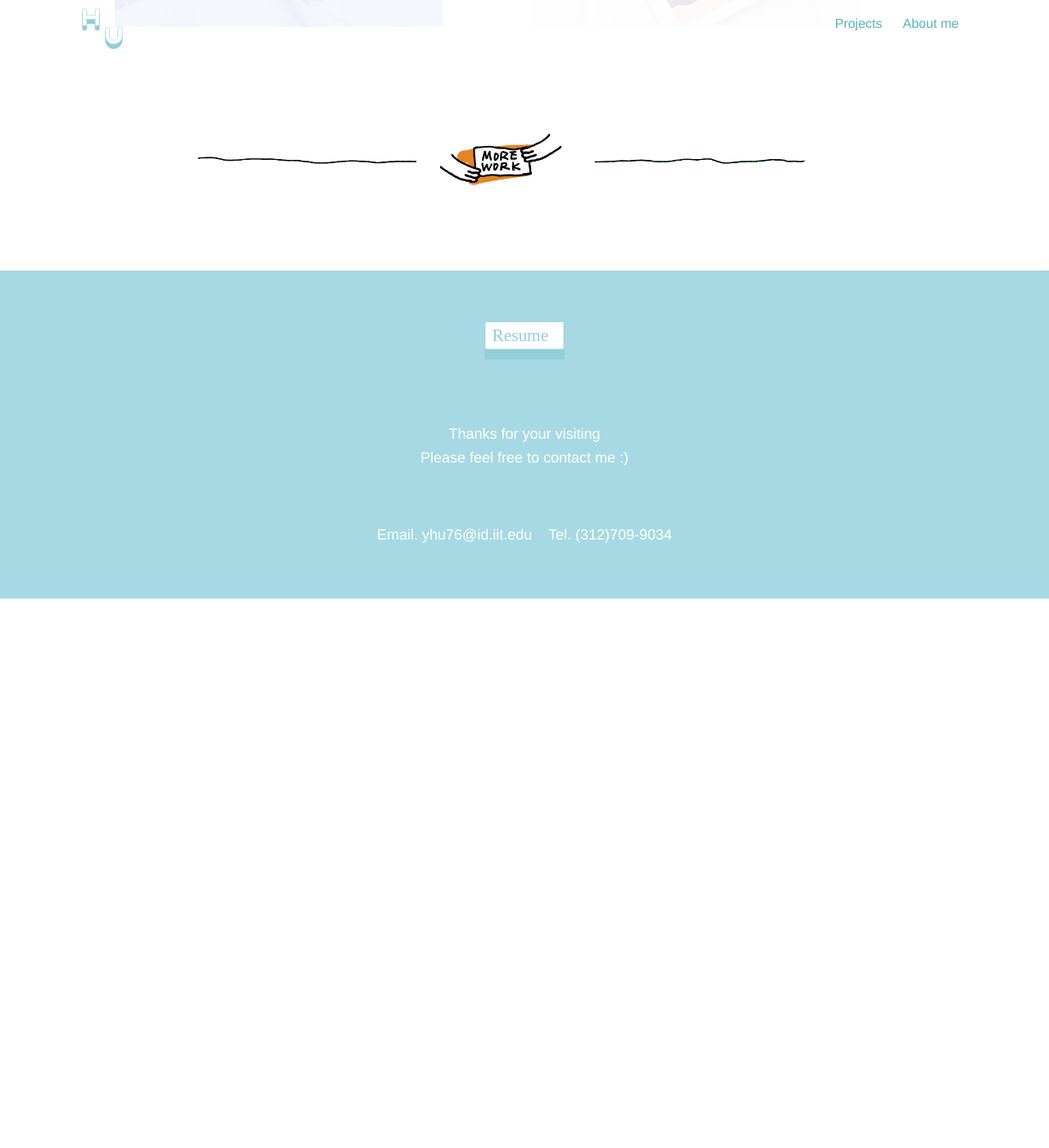
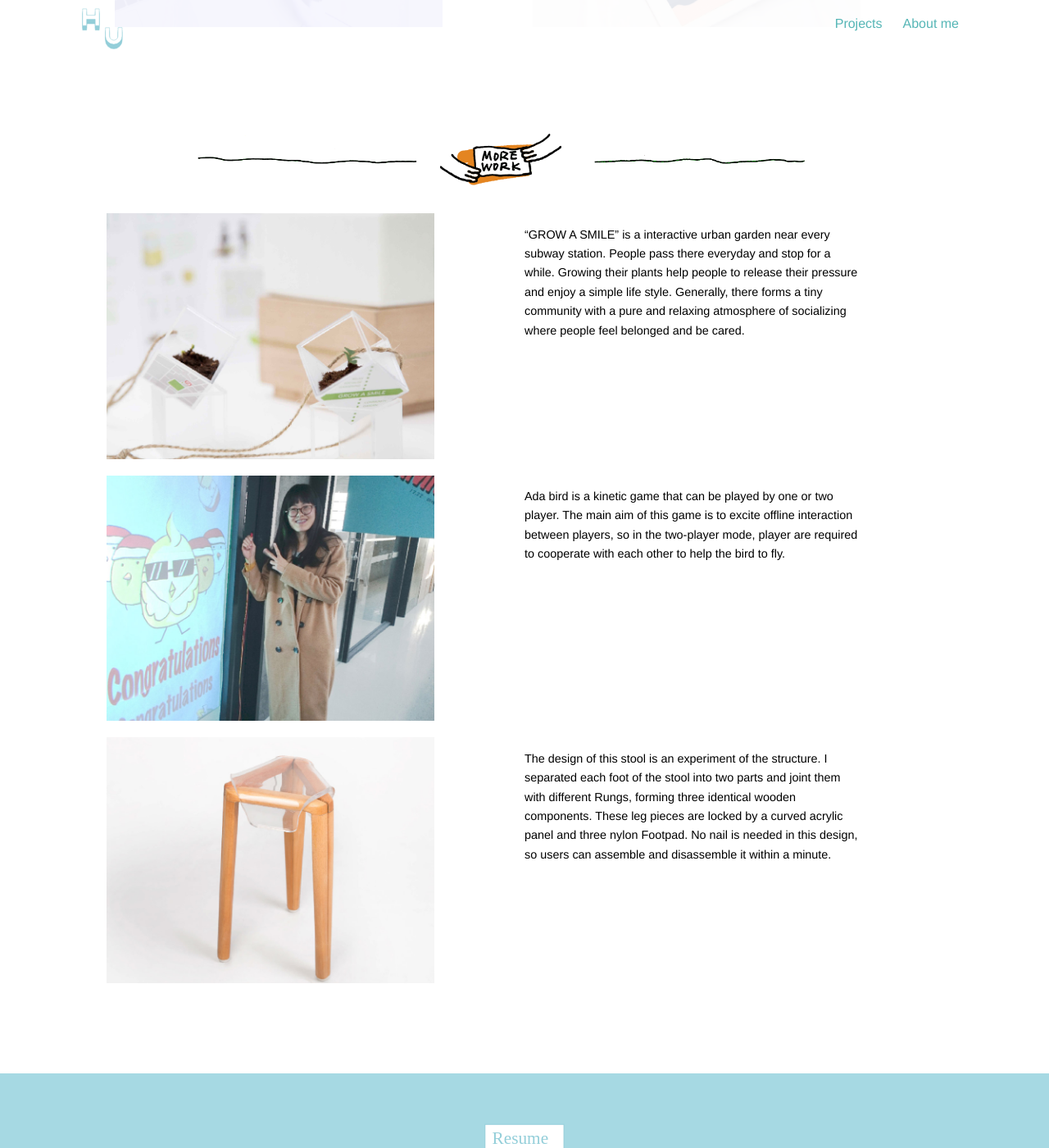
Before and after one commit to yuanyuanhu96/Potfolio-Archive, a Jekyll site: the page index.html, which Jekyll copies as it is, in a window 1280 px wide and 1400 px high, scrolled down 1747 px. Shown: the whole window at 82% size. Built offline with Jekyll 4.4.1, drawn with Linux system fonts in a browser that asks for light colours; before the commit the page ends 2477 px from its top, so only the background shows below that.

```diff
--- a/CSS/index.css
+++ b/CSS/index.css
@@ -236,3 +236,19 @@
 .selected-work {
     margin-bottom: 100px;
 }
+
+
+.one-to-two {
+    display: grid;
+    grid-template-columns: 1fr 1fr;
+    margin-bottom: 20px;
+}
+
+.chunk-left {
+    margin-right: 22px;
+}
+
+.more-explanation {
+    font-size: 0.8em;
+    padding-right: 100px;
+}
--- a/CSS/projects.css
+++ b/CSS/projects.css
@@ -871,7 +871,7 @@
   grid-template-columns: 1fr 1fr 1fr;
 }
 
-.two-col {
+.one-to-two {
   display: grid;
   grid-template-columns: 1fr 1fr;
 }
--- a/index.html
+++ b/index.html
@@ -134,6 +134,48 @@
       </div>
     </div>
 
+    <div class="cat-display clearf">
+
+
+      <div class="one-to-two">
+        <section class="chunk-left">
+
+          <img alt="Git Bash" src="img/index/more-01.jpg" width="400" />
+        </section>
+
+        <section class="more-explanation">
+          <p>“GROW A SMILE” is a interactive urban garden near every subway station. People pass there everyday and stop for a while. Growing their plants help people to release their pressure and enjoy a simple life style. Generally, there forms a tiny community with a pure and relaxing atmosphere of socializing where people feel belonged and be cared.
+          </p>
+        </section>
+      </div>
+      <div class="one-to-two">
+        <section class="chunk-left">
+
+          <img alt="Git Bash" src="img/index/more-02.jpg" width="400" />
+        </section>
+
+        <section class="more-explanation">
+          <p>Ada bird is a kinetic game that can be played by one or two player. The main aim of this game is to excite offline interaction between players, so in the two-player mode, player are required to cooperate with each other to help the bird to fly.
+          </p>
+        </section class="more-explanation">
+      </div>
+      <div class="one-to-two">
+        <section class="chunk-left">
+
+          <img alt="Git Bash" src="img/index/more-03.jpg" width="400" />
+        </section>
+
+        <section class="more-explanation">
+
+          <p>The design of this stool is an experiment of the structure. I separated each foot of the stool into two parts and joint them with different Rungs, forming three identical wooden components. These leg pieces are locked by a curved acrylic panel and three nylon Footpad. No nail is needed in this design, so users can assemble and disassemble it within a minute.
+          </p>
+
+        </section>
+      </div>
+
+
+    </div>
+
 
 
 
```
Also changed, not shown: img/index/more-01.jpg (added), img/index/more-02.jpg (added), img/index/more-03.jpg (added), projects/ticket.html (indentation only).
